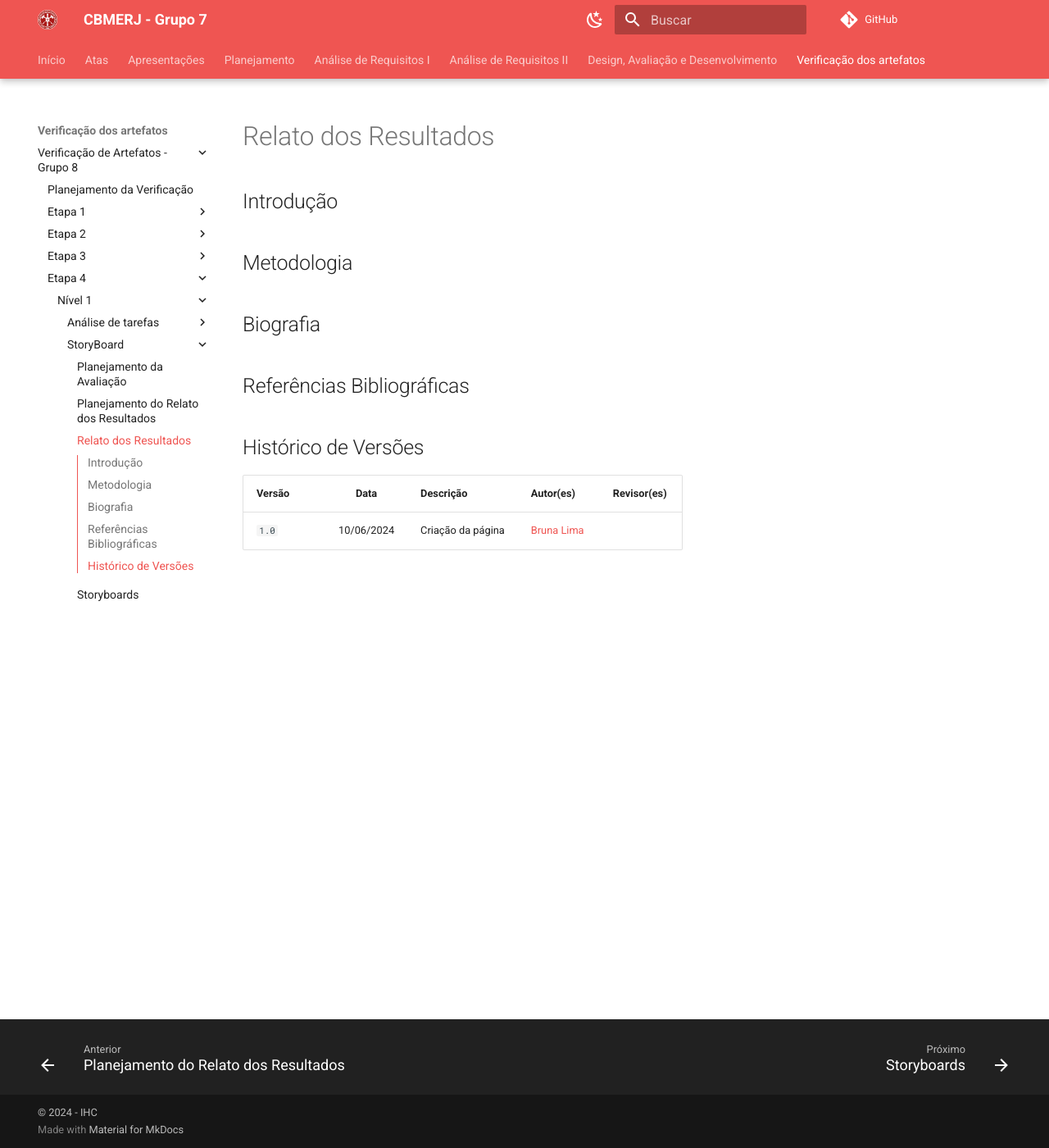
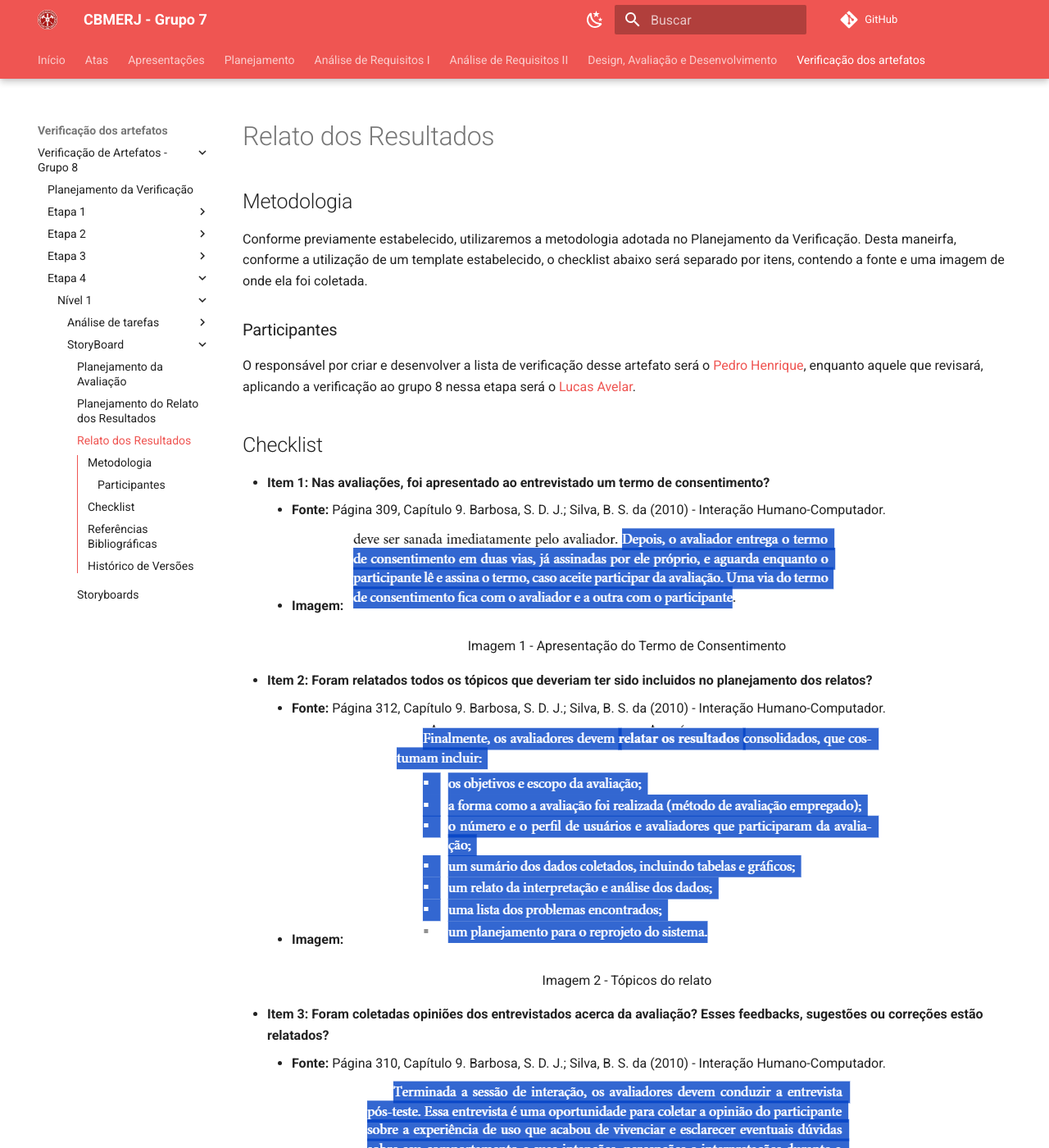
Before and after one commit to Interacao-Humano-Computador/2024.1-CBMERJ, an MkDocs documentation site: the page built from docs/verificacao_artefatos/verificacao_grupo_8/etapa_4/nivel_1/storyboard/relato_resultados.md, in a window 1280 px wide and 1400 px high. Shown: the whole window at 82% size. Built offline with MkDocs 1.6.1 and Material for MkDocs 9.7.7, drawn with Linux system fonts in a browser that asks for light colours; comment, search, counter and statistics services are not loaded; some of the changed text lies outside the part shown.

Commit message:
Adicionando lista de verificação do Relato da avaliação do Storyboard

```diff
--- a/docs/verificacao_artefatos/verificacao_grupo_8/etapa_4/nivel_1/storyboard/relato_resultados.md
+++ b/docs/verificacao_artefatos/verificacao_grupo_8/etapa_4/nivel_1/storyboard/relato_resultados.md
@@ -1,15 +1,38 @@
-## Introdução
+## Metodologia
+Conforme previamente estabelecido, utilizaremos a metodologia adotada no Planejamento da Verificação. Desta maneirfa, conforme a utilização de um template estabelecido, o checklist abaixo será separado por itens, contendo a fonte e uma imagem de onde ela foi coletada.
 
-## Metodologia
+### Participantes
+O responsável por criar e desenvolver a lista de verificação desse artefato será o [Pedro Henrique](https://github.com/PedroHhenriq), enquanto aquele que revisará, aplicando a verificação ao grupo 8 nessa etapa será o [Lucas Avelar](https://github.com/LucasAvelar2711).
 
-## Biografia
+## Checklist
 
 
+- **Item 1:** **Nas avaliações, foi apresentado ao entrevistado um termo de consentimento?**
+    - **Fonte:** Página 309, Capítulo 9. Barbosa, S. D. J.; Silva, B. S. da (2010) - Interação Humano-Computador.
+    - **Imagem:** ![](img/Relato_Resul_S_1.png)
+<p align="center">Imagem 1 - Apresentação do Termo de Consentimento </p>
+
+- **Item 2:** **Foram relatados todos os tópicos que deveriam ter sido incluidos no planejamento dos relatos?**
+    - **Fonte:** Página 312, Capítulo 9. Barbosa, S. D. J.; Silva, B. S. da (2010) - Interação Humano-Computador.
+    - **Imagem:** ![](img/Relato_Resul_S_2.png)
+<p align="center">Imagem 2 - Tópicos do relato </p>
+
+- **Item 3:** **Foram coletadas opiniões dos entrevistados acerca da avaliação? Esses feedbacks, sugestões ou correções estão relatados?**
+    - **Fonte:** Página 310, Capítulo 9. Barbosa, S. D. J.; Silva, B. S. da (2010) - Interação Humano-Computador.
+    - **Imagem:** ![](img/Relato_Resul_S_3.png)
+<p align="center"> Imagem 3 - Coleta de opiniões </p>
+
+- **Item 4:** **Foi realizado um trabalho de análise e intepretação dos dados coletados? Essa análise está relatada e alinhado com o método que foi definido?**
+    - **Fonte:** Página 310, Capítulo 9. Barbosa, S. D. J.; Silva, B. S. da (2010) - Interação Humano-Computador.
+    - **Imagem:** ![](img/Relato_Resul_S_4.png)
+<p align="center">Imagem 4 - Análise e interpretação de dados </p>
+
 ## Referências Bibliográficas
-
+> - Barbosa, S. D. J.; Silva, B. S. da (2010) Interação Humano-Computador.
 
 ## Histórico de Versões
 
 | Versão |    Data    | Descrição                                 | Autor(es)                                       | Revisor(es)                                    |
 | ------ | :--------: | ----------------------------------------- | ----------------------------------------------- | ---------------------------------------------- |
 | `1.0`   | 10/06/2024 | Criação da página                         | [Bruna Lima](https://github.com/libruna) |   |
+| `2.0`   | 12/06/2024 |  Criação da lista de verificação dos Relato dos Resultados do Storyboard     | [Pedro Henrique](https://github.com/PedroHhenriq) |   |
```
Also changed, not shown: docs/verificacao_artefatos/verificacao_grupo_8/etapa_4/nivel_1/storyboard/img/Relato_Resul_S_1.png (added), docs/verificacao_artefatos/verificacao_grupo_8/etapa_4/nivel_1/storyboard/img/Relato_Resul_S_2.png (added), docs/verificacao_artefatos/verificacao_grupo_8/etapa_4/nivel_1/storyboard/img/Relato_Resul_S_3.png (added), docs/verificacao_artefatos/verificacao_grupo_8/etapa_4/nivel_1/storyboard/img/Relato_Resul_S_4.png (added).
